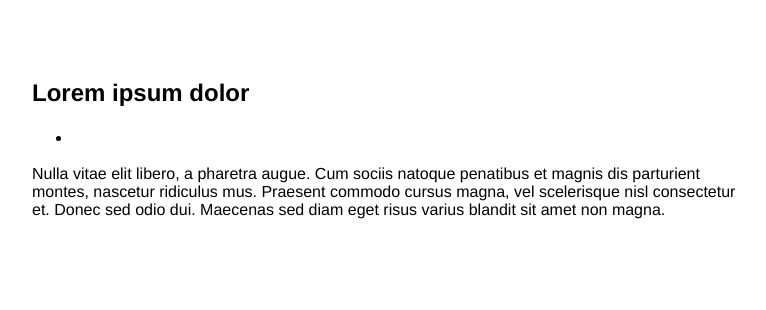
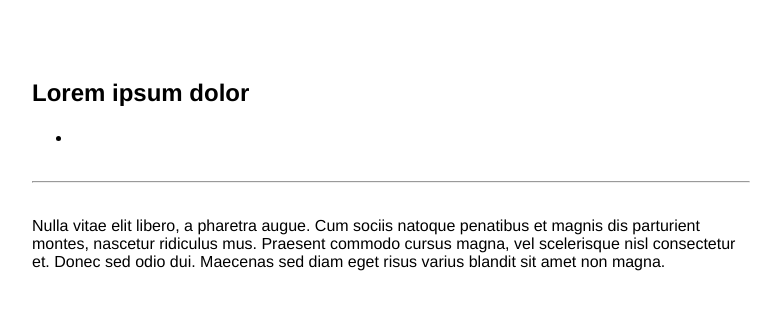
Before and after one commit to dziudek/publii-block-editor, a Vue app: page / in a window 1280 px wide. Shown: the top 310 px of the page, without its empty margins (249-1015 px from the left). Built offline with nearby package versions, Linux system fonts and the light colour scheme.

Commit message:
New components and UI improvements

```diff
--- a/src/components/BlockEditor.vue
+++ b/src/components/BlockEditor.vue
@@ -28,6 +28,7 @@ import BlockWrapper from './BlockWrapper.vue';
 import PubliiHeader from './default-blocks/Header.vue';
 import PubliiList from './default-blocks/List.vue';
 import PubliiParagraph from './default-blocks/Paragraph.vue';
+import PubliiSeparator from './default-blocks/Separator.vue';
 
 export default {
   name: 'BlockEditor',
@@ -35,7 +36,8 @@ export default {
     'block-wrapper': BlockWrapper,
     'publii-header': PubliiHeader,
     'publii-list': PubliiList,
-    'publii-paragraph': PubliiParagraph
+    'publii-paragraph': PubliiParagraph,
+    'publii-separator': PubliiSeparator
   },
   data () {
     return {
@@ -50,6 +52,12 @@ export default {
           id: 1555941453146,
           type: 'publii-list',
           content: '<li></li>',
+          config: {}
+        },
+        {
+          id: 1555941432021,
+          type: 'publii-separator',
+          content: '',
           config: {}
         },
         {
--- a/src/components/default-blocks/Header.vue
+++ b/src/components/default-blocks/Header.vue
@@ -32,5 +32,12 @@ export default {
 </script>
 
 <style scoped lang="scss">
-
+h1,
+h2,
+h3,
+h4,
+h5,
+h6 {
+  outline: none;
+}
 </style>
--- a/src/components/default-blocks/List.vue
+++ b/src/components/default-blocks/List.vue
@@ -32,5 +32,8 @@ export default {
 </script>
 
 <style scoped lang="scss">
-
+ul,
+ol {
+  outline: none;
+}
 </style>
--- a/src/components/default-blocks/Paragraph.vue
+++ b/src/components/default-blocks/Paragraph.vue
@@ -28,5 +28,7 @@ export default {
 </script>
 
 <style scoped lang="scss">
-
+p {
+  outline: none;
+}
 </style>
--- /dev/null
+++ b/src/components/default-blocks/Separator.vue
@@ -0,0 +1,27 @@
+<template>
+  <hr />
+</template>
+
+<script>
+import Block from './../Block.vue';
+
+export default {
+  name: 'Separator',
+  mixins: [
+    Block
+  ],
+  data () {
+    return {};
+  },
+  mounted () {},
+  methods: {
+
+  }
+}
+</script>
+
+<style scoped lang="scss">
+hr {
+  margin: 32px 0;
+}
+</style>
```
